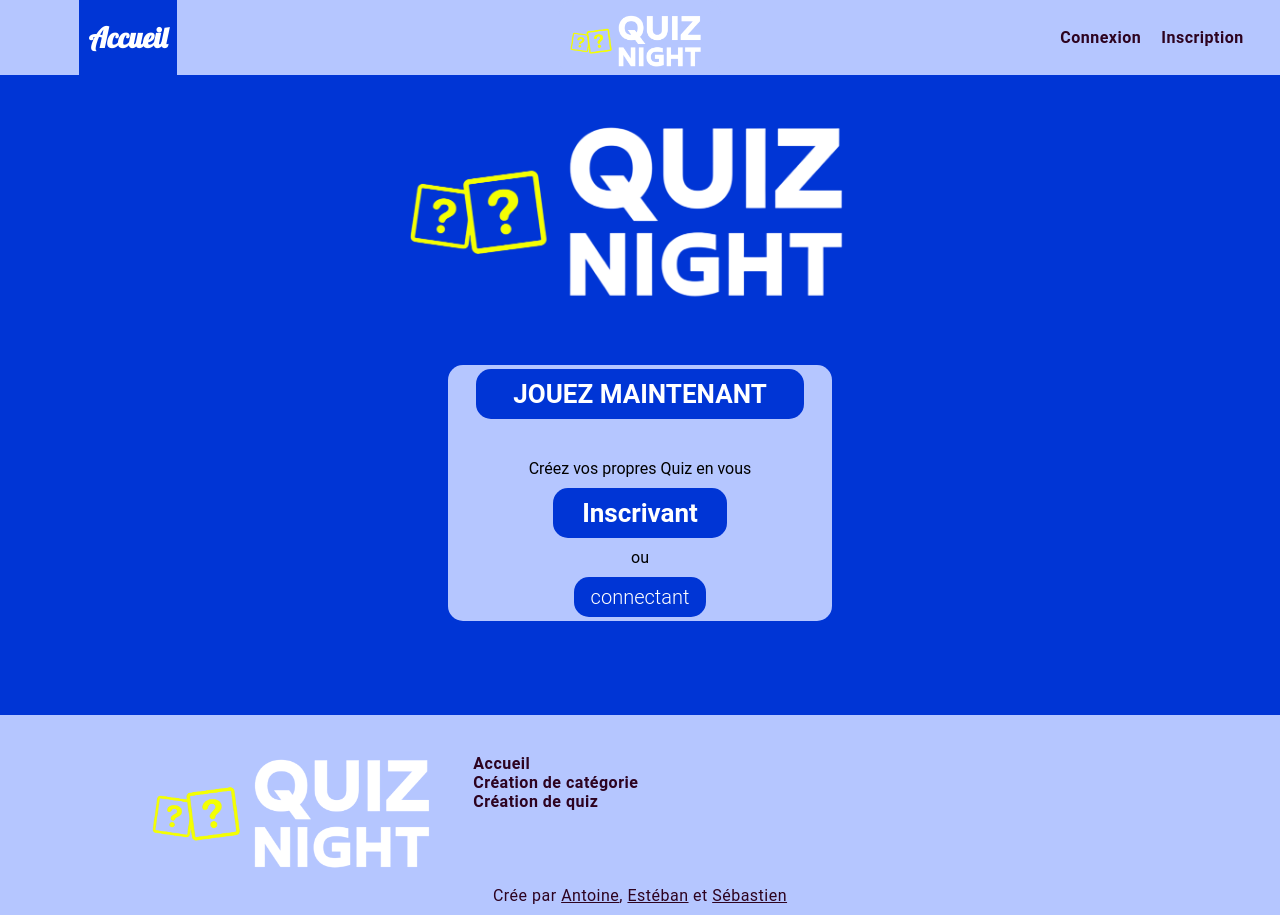
After one commit to esteban-genty/quiznight, a PHP site: page / in a window 1280 px wide. The commit adds this page. Run offline with PHP 8.4, Linux system fonts and the light colour scheme.

Commit message:
ajout de la page d'accueil, son css et maj du css du footer

```diff
--- /dev/null
+++ b/index.php
@@ -0,0 +1,29 @@
+<!DOCTYPE html>
+<html lang="en">
+<head>
+    <meta charset="UTF-8">
+    <meta name="viewport" content="width=device-width, initial-scale=1.0">
+    <link rel="stylesheet" href="/quiznight/styles/root.css">
+    <link rel="stylesheet" href="/quiznight/styles/header.css">
+    <link rel="stylesheet" href="/quiznight/styles/styles.css">
+    <link rel="stylesheet" href="/quiznight/styles/footer.css">
+    <link rel="preconnect" href="https://fonts.googleapis.com">
+    <link rel="preconnect" href="https://fonts.gstatic.com" crossorigin>
+    <link href="https://fonts.googleapis.com/css2?family=Lobster&display=swap" rel="stylesheet">
+    <title>QuizNight - Accueil</title>
+</head>
+<body>
+    <?php require_once(__DIR__ . '/structure/header.php'); ?>
+    <main>
+        <img src="assets/quiznight.png" alt="">
+        <div class="divCTA">
+            <a id="aJeu" href="quiz/categories.php">JOUEZ MAINTENANT</a>
+            <label for="">Créez vos propres Quiz en vous</label>
+            <a href="utilisateur/inscription.php">Inscrivant</a>
+            <p>ou</p>
+            <a id="aCo" href="utilisateur/connexion.php">connectant</a>
+        </div>
+    </main>
+    <?php require_once(__DIR__ . '/structure/footer.php'); ?>
+</body>
+</html>
--- a/styles/footer.css
+++ b/styles/footer.css
@@ -27,6 +27,9 @@ footer {
                     color: var(--black-color);
                     text-decoration: none;
                 }
+                a:hover {
+                    text-decoration: underline;
+                }
             }
         }
         .divVide {
--- /dev/null
+++ b/styles/styles.css
@@ -0,0 +1,55 @@
+main {
+    height: 80%;
+    display: flex;
+    flex-direction: column;
+    align-items: center;
+    img {
+        height: 250px;
+        width: auto;
+        margin-bottom: 40px;
+    }
+    .divCTA {
+        height: 40%;
+        width: 30%;
+        display: flex;
+        flex-direction: column;
+        align-items: center;
+        justify-content: center;
+        font-family: var(--main-font);
+        background-color: var(--unfocus-color);
+        border-radius: 15px;
+        a {
+            width: 40%;
+            text-decoration: none;
+            padding: 10px;
+            color: white;
+            text-align: center;
+            margin: 10px 0;
+            font-weight: bold;
+            border-radius: 15px;
+            font-size: 26px;
+            background-color: var(--bg-body);
+            transition: 0.3s ease-in-out;
+        }
+        #aJeu {
+            width: 80%;
+        }
+        #aCo {
+            width: 30%;
+            padding: 8px;
+            font-size: 20px;
+            font-weight: 300;
+        }
+        a:hover {
+            cursor: pointer;
+            background-color: white;
+            color: var(--black-color);
+        }
+        p {
+            text-align: center;
+        }
+        label {
+            margin-top: 30px;
+        }
+    }
+}
```
